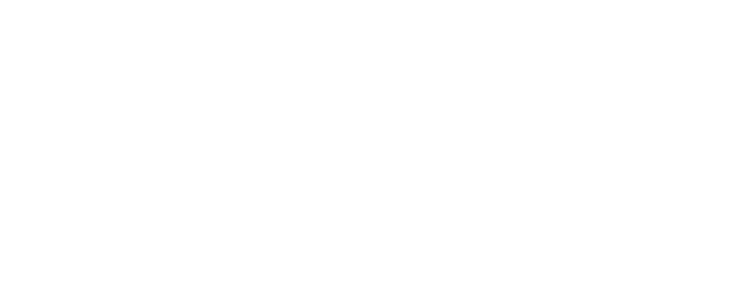
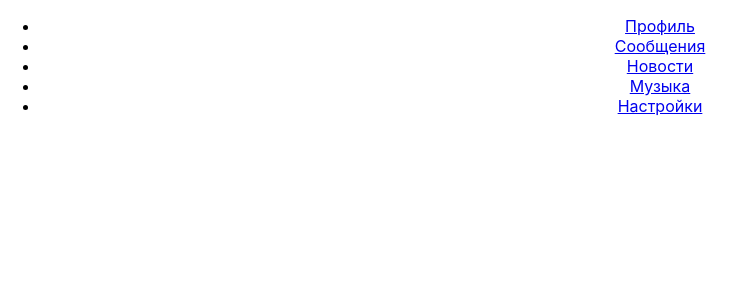
Before and after one commit to Elvira-del/social-network, a React (Create React App) app: page / in a window 1280 px wide. Shown: the top 300 px of the page, without its empty margins (0-745 px from the left). Built offline with nearby package versions, Linux system fonts and the light colour scheme.

Commit message:
feat: add header component

```diff
--- a/src/App.js
+++ b/src/App.js
@@ -1,7 +1,12 @@
 import "./App.css";
+import Header from "./components/Header/Header";
 
 function App() {
-  return <div className="App"></div>;
+  return (
+    <div className="App">
+      <Header />
+    </div>
+  );
 }
 
 export default App;
--- /dev/null
+++ b/src/components/Header/Header.jsx
@@ -0,0 +1,11 @@
+import Navbar from "../Navbar/Navbar";
+
+const Header = () => {
+  return (
+    <header>
+      <Navbar />
+    </header>
+  );
+};
+
+export default Header;
```
